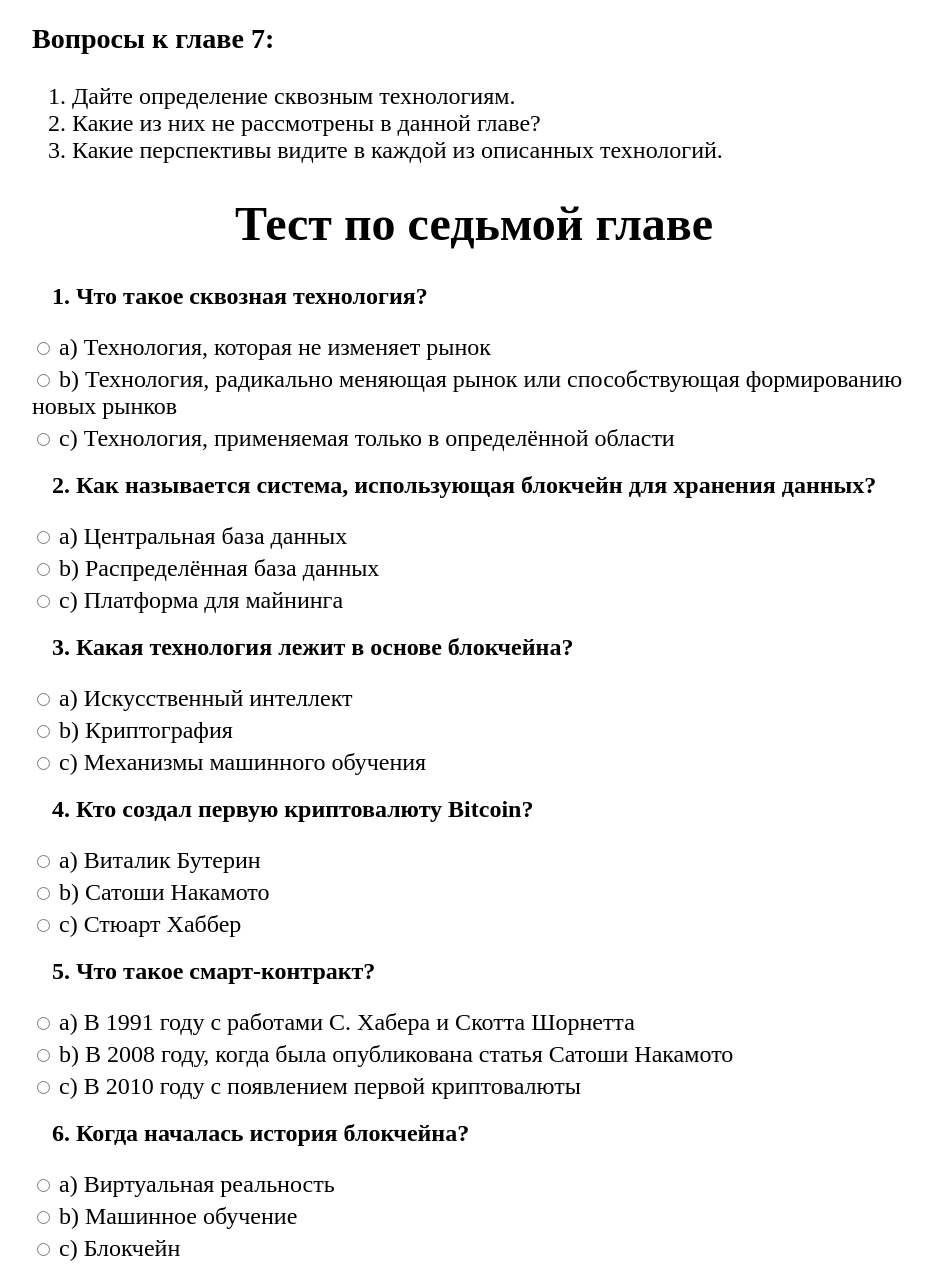
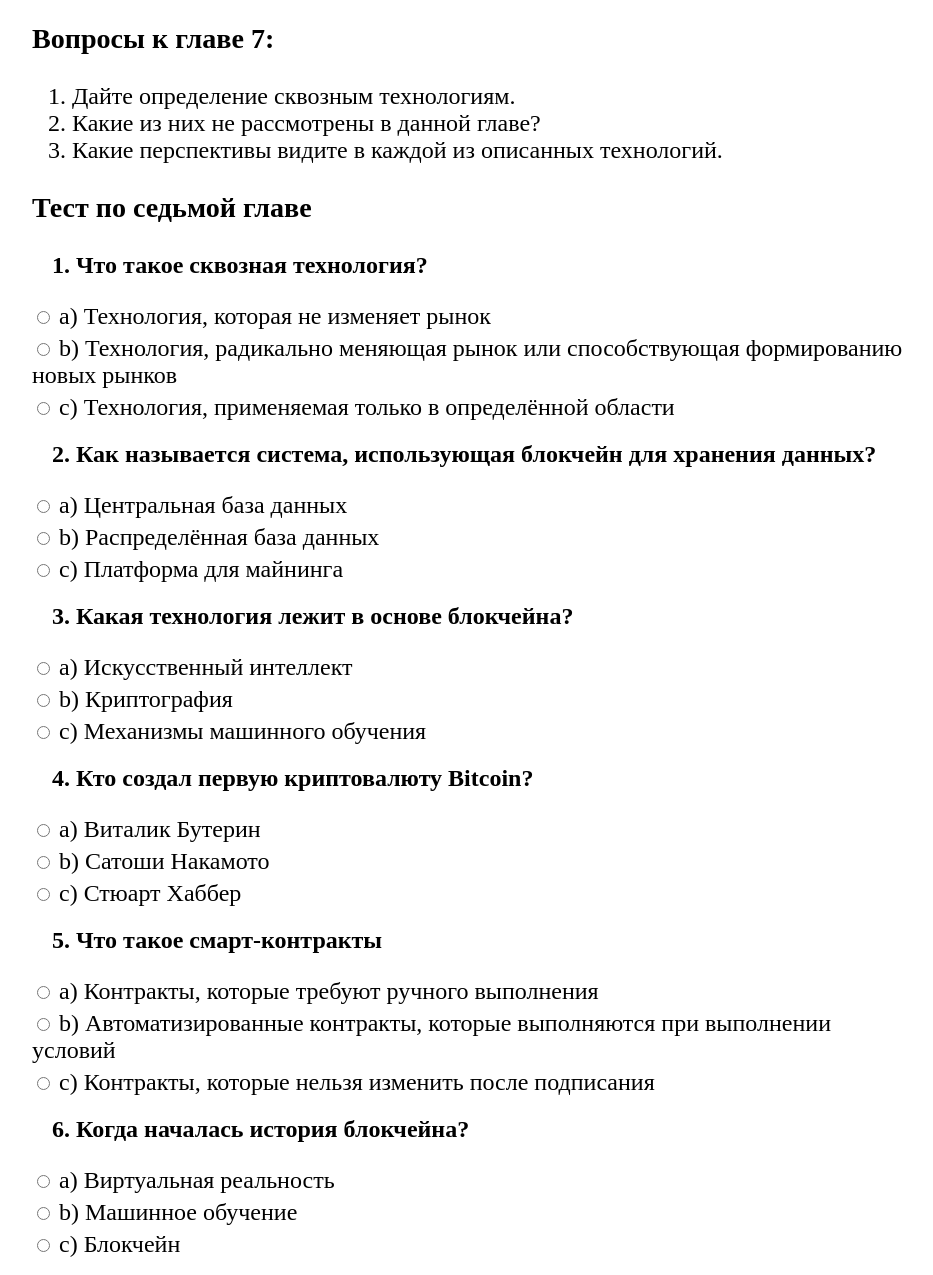
Before and after one commit to Aleksandra-Pogodina/IST-educational-and-methodical-manual, a plain HTML site: page seven.html in a window 1280 px wide. Shown: the part 8922-10197 px from the top of the page, without its empty margins (166-1099 px from the left). Drawn offline with Linux system fonts and the light colour scheme.

Commit message:
Исправлены ошибки

```diff
--- a/quiz/quiz_7.js
+++ b/quiz/quiz_7.js
@@ -3,7 +3,7 @@ const correctAnswers = {
     q1: "B",
     q2: "B",
     q3: "B",
-    q4: "A",
+    q4: "B",
     q5: "B",
     q6: "B",
     q7: "B",
--- a/seven.html
+++ b/seven.html
@@ -308,7 +308,7 @@
         <li>Какие перспективы видите в каждой из описанных технологий.</li>
     </ol>
 
-    <h1>Тест по седьмой главе</h1>
+    <h3>Тест по седьмой главе</h3>
 
     <div id="quiz">
         <div class="question">
@@ -340,10 +340,10 @@
         </div>
 
         <div class="question">
-            <p>5. Что такое смарт-контракт?</p>
-            <label><input type="radio" name="q5" value="A"> a) В 1991 году с работами С. Хабера и Скотта Шорнетта</label>
-            <label><input type="radio" name="q5" value="B"> b) В 2008 году, когда была опубликована статья Сатоши Накамото</label>
-            <label><input type="radio" name="q5" value="C"> c) В 2010 году с появлением первой криптовалюты</label>
+            <p>5. Что такое смарт-контракты</p>
+            <label><input type="radio" name="q5" value="A"> a) Контракты, которые требуют ручного выполнения</label>
+            <label><input type="radio" name="q5" value="B"> b) Автоматизированные контракты, которые выполняются при выполнении условий</label>
+            <label><input type="radio" name="q5" value="C"> c) Контракты, которые нельзя изменить после подписания</label>
         </div>
 
         <div class="question">
```
Also changed, not shown: eight.html (+1 -1 lines).
